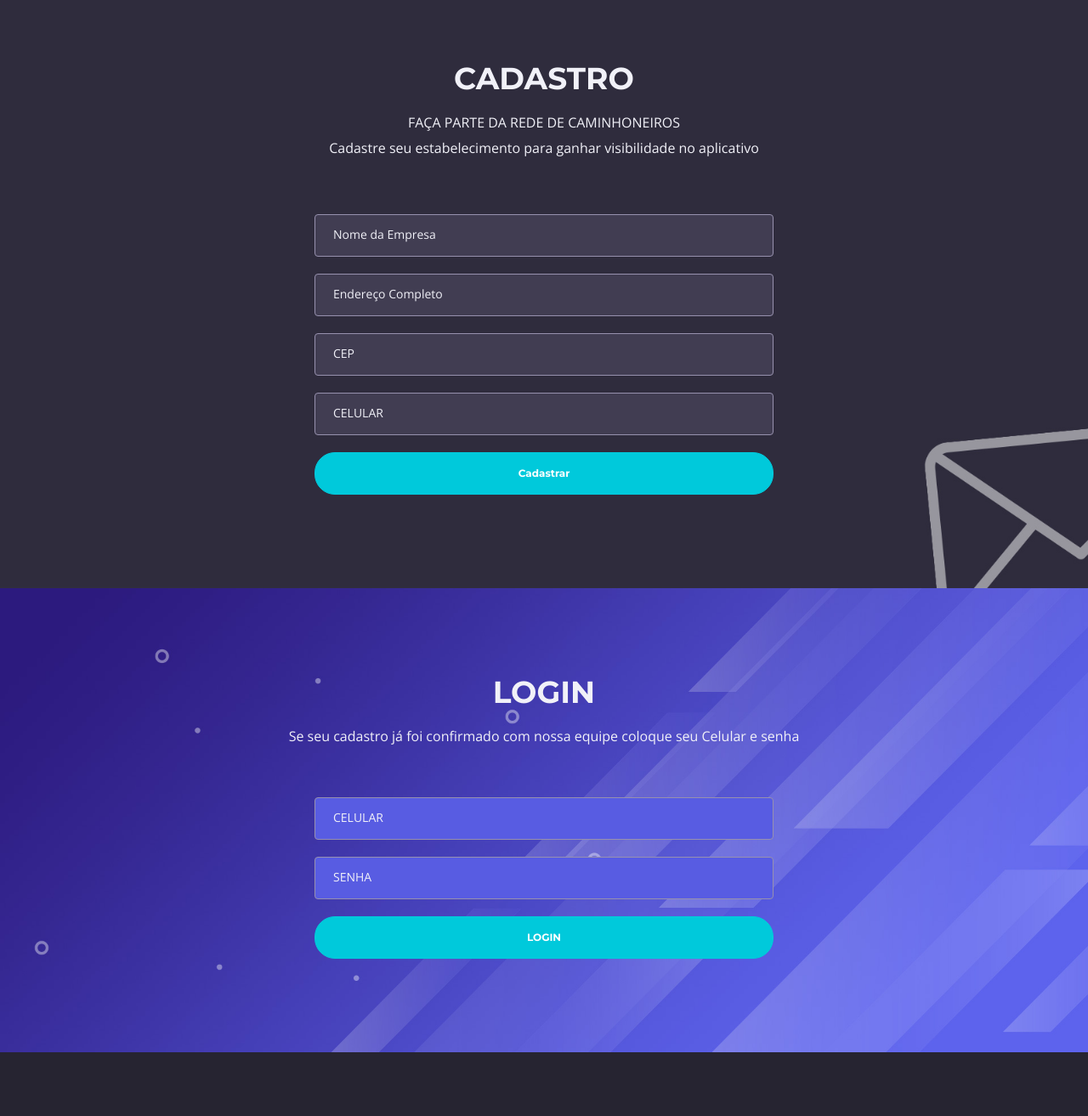
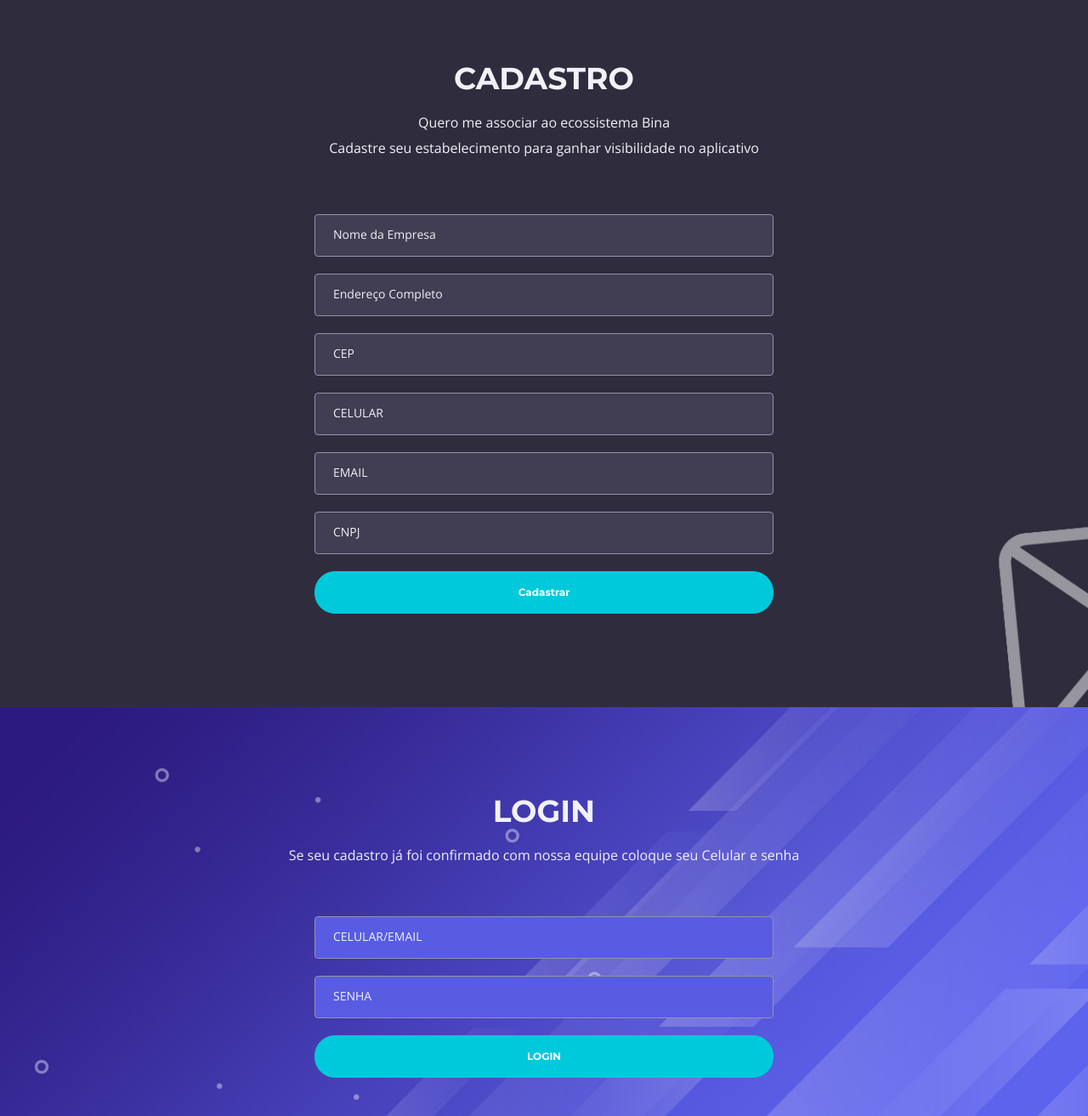
Before and after one commit to renanbastos93/hackccr, a website: page public/index.html in a window 1280 px wide. Shown: the part 5980-7293 px from the top of the page at 85% size. Drawn offline with nearby package versions, Linux system fonts and the light colour scheme.

Commit message:
add email and cnpj

```diff
--- a/public/index.html
+++ b/public/index.html
@@ -807,20 +807,20 @@
                 <div class="col-lg-12">
                     <h2>CADASTRO</h2>
                     <ul class="list-unstyled li-space-lg">
-                        <li class="address">FAÇA PARTE DA REDE DE CAMINHONEIROS</li>
+                        <li class="address">Quero me associar ao ecossistema Bina</li>
                         <li>Cadastre seu estabelecimento para ganhar visibilidade no aplicativo</li>
                     </ul>
                 </div> <!-- end of col -->
             </div> <!-- end of row -->
             <div class="row">
                 <div class="col-lg-6 offset-lg-3">
-                    <!--
+                     <!--
                         Nome da empresa
                         Endereço completo
                         CEP
                         Celular
+                        EMAIL CNPJ
                      -->
-
                     <!-- Contact Form -->
                     <form id="contactForm" data-toggle="validator" data-focus="false">
                         <div class="form-group">
@@ -841,6 +841,16 @@
                         <div class="form-group">
                             <input type="number" class="form-control-input" id="phone" required>
                             <label class="label-control" for="phone">CELULAR</label>
+                            <div class="help-block with-errors"></div>
+                        </div>
+                        <div class="form-group">
+                            <input type="mail" class="form-control-input" id="mail" required>
+                            <label class="label-control" for="mail">EMAIL</label>
+                            <div class="help-block with-errors"></div>
+                        </div>
+                        <div class="form-group">
+                            <input type="number" class="form-control-input" id="cnpj" required>
+                            <label class="label-control" for="cnpj">CNPJ</label>
                             <div class="help-block with-errors"></div>
                         </div>
                         <div class="form-group">
@@ -872,18 +882,11 @@
             </div> <!-- end of row -->
             <div class="row">
                 <div class="col-lg-6 offset-lg-3">
-                    <!--
-                        Nome da empresa
-                        Endereço completo
-                        CEP
-                        Celular
-                     -->
-
                     <!-- Contact Form -->
                     <form id="loginForm" data-toggle="validator" data-focus="false">
                         <div class="form-group">
                             <input type="text" class="form-control-input" id="lphone" required>
-                            <label class="label-control" for="lphone">CELULAR</label>
+                            <label class="label-control" for="lphone">CELULAR/EMAIL</label>
                             <div class="help-block with-errors"></div>
                         </div>
                         <div class="form-group">
```
